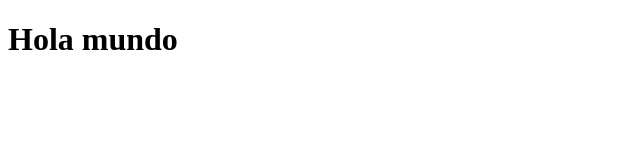
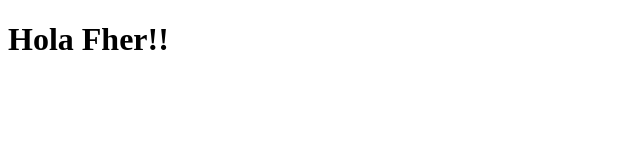
Before and after one commit to maryngridrgz/primerrepositorio, a plain HTML site: page index.html in a window 1280 px wide. Shown: the full height of the page, 0-640 px from the left. Drawn offline with Linux system fonts and the light colour scheme.

Commit message:
probando comando pull

```diff
--- a/index.html
+++ b/index.html
@@ -7,6 +7,6 @@
     <title>Document</title>
 </head>
 <body>
-    <h1>Hola mundo</h1>
+    <h1>Hola Fher!!</h1>
 </body>
 </html>
```
